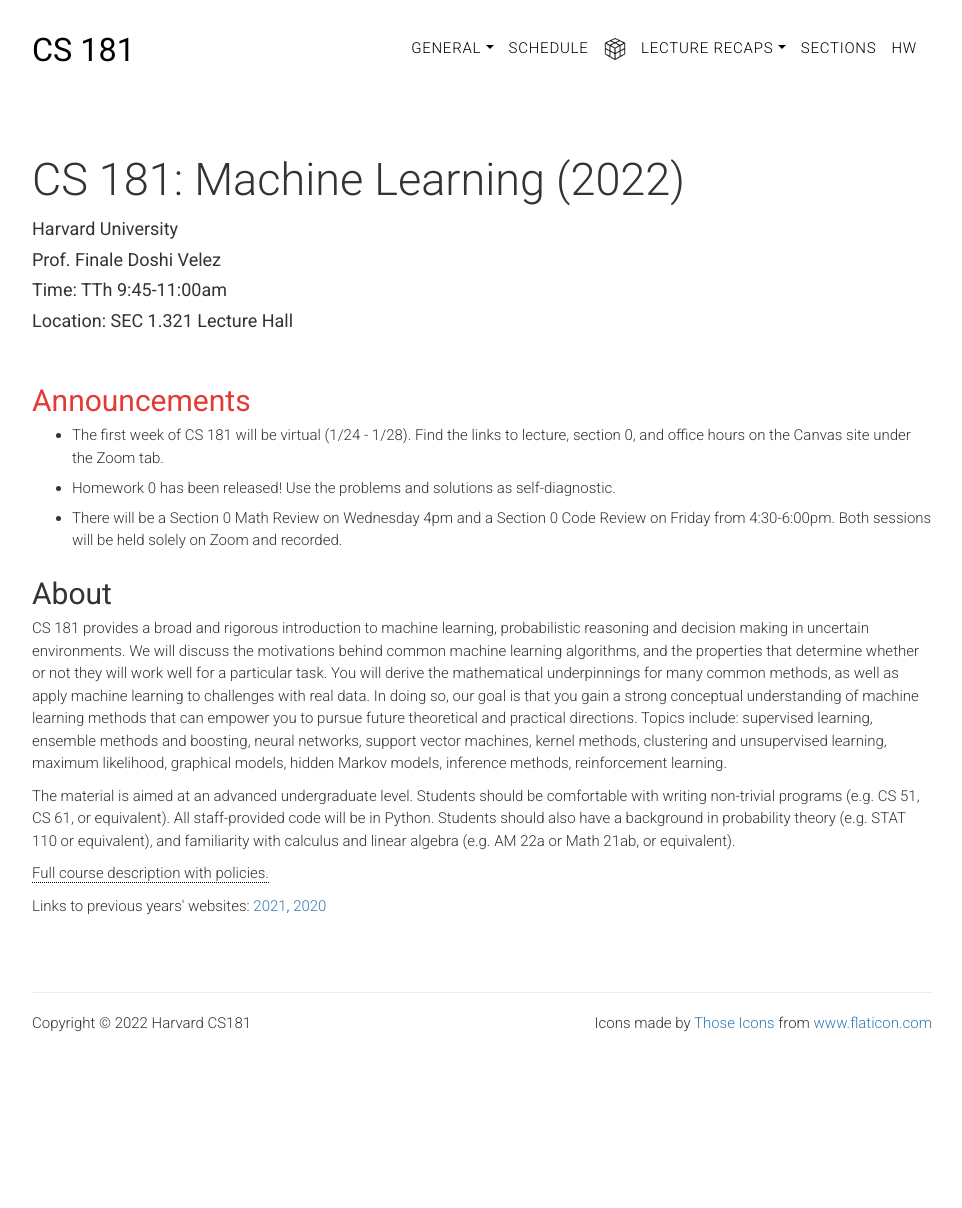
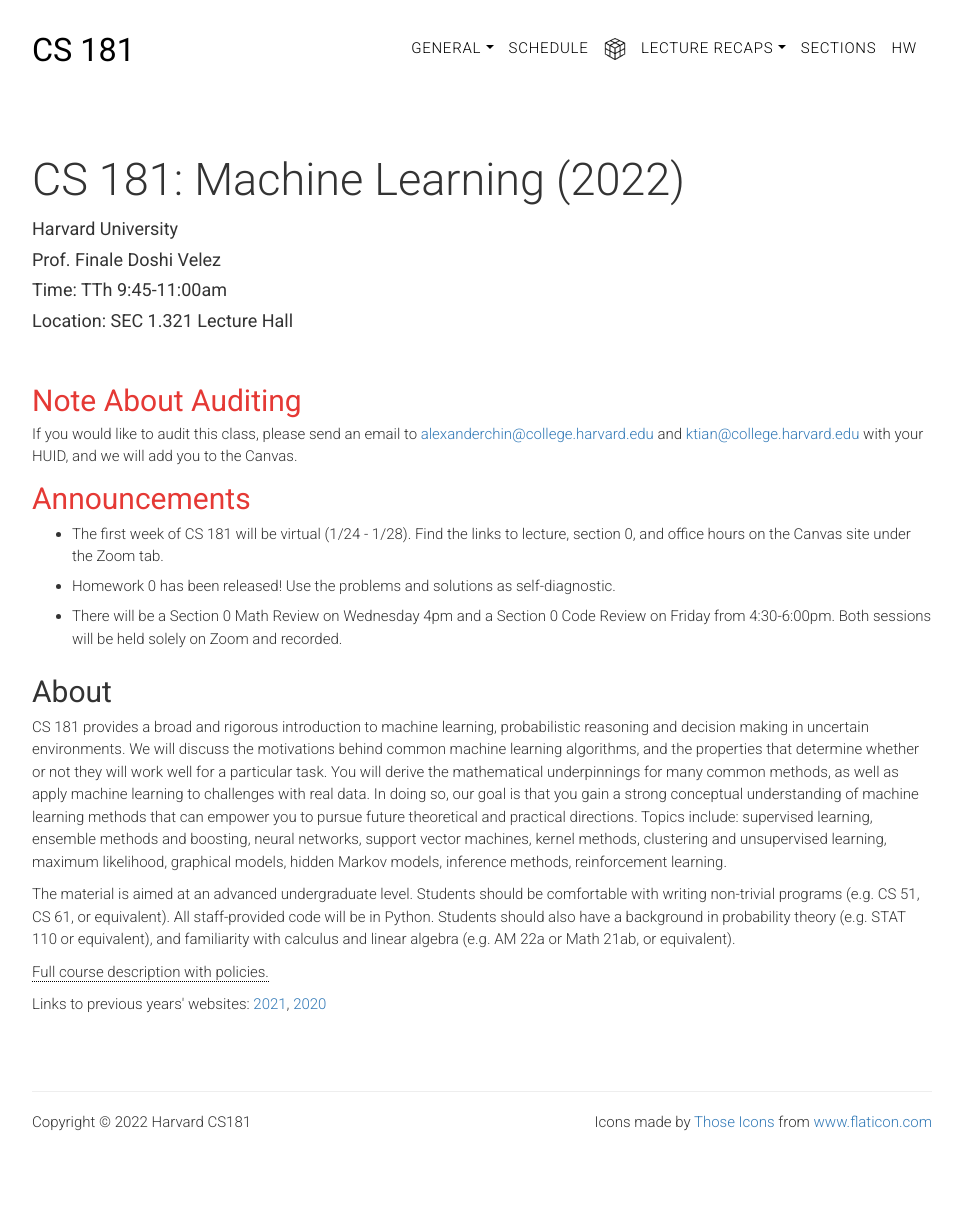
Before and after one commit to harvard-ml-courses/cs181-web, a Jekyll site: the page built from index.html, in a window 1280 px wide. Shown: the whole page, without its empty margins (158-1120 px from the left). Built offline with Jekyll 4.4.1, drawn with Linux system fonts in a browser that asks for light colours; before the commit the page ends 1110 px from its top, so only the background shows below that.

Commit message:
stop flooding finale's inbox with audit requests.

```diff
--- a/index.html
+++ b/index.html
@@ -15,6 +15,10 @@
 </section>
 <section class="main-container text">
 	<div class="main">
+		<h2 class="title announcement">Note About Auditing</h2>
+		If you would like to audit this class, please send an email to <a href="mailto:alexanderchin@college.harvard.edu">alexanderchin@college.harvard.edu</a> and
+		<a href="mailto:ktian@college.harvard.edu">ktian@college.harvard.edu</a> with your HUID, and we will add you to the Canvas.
+
 		<h2 class="title announcement">Announcements</h2>
 		<ul>
 			<li> The first week of CS 181 will be virtual (1/24 - 1/28). Find
```
